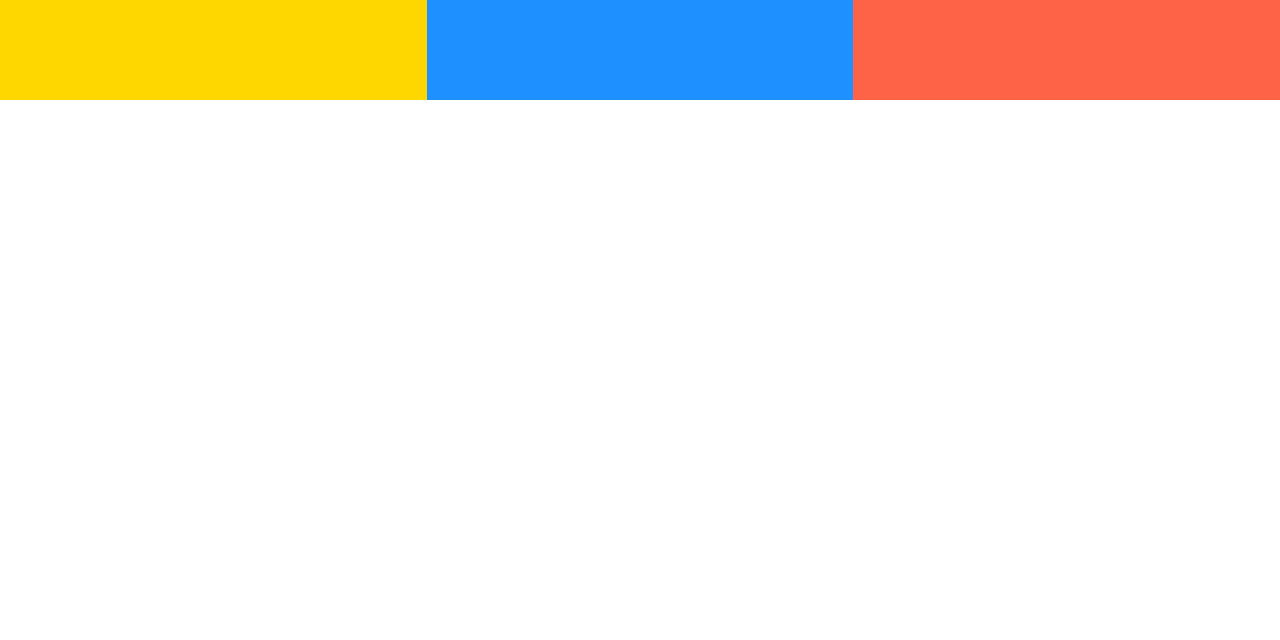
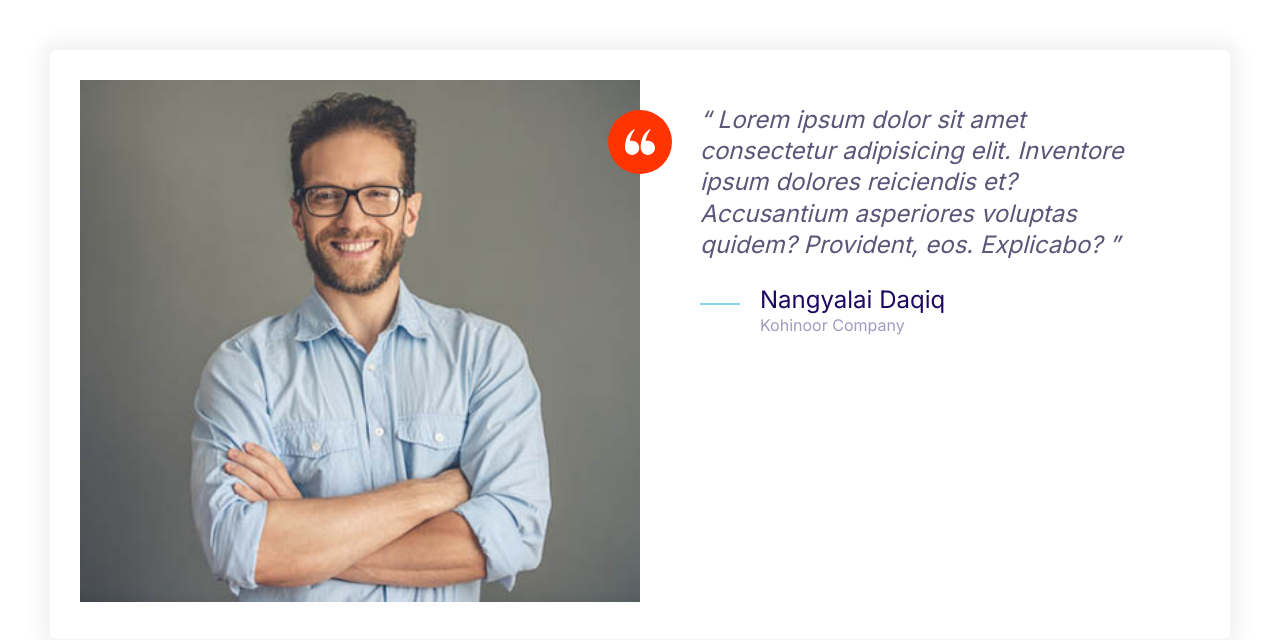
Before and after one commit to Nangyalaidaqiq/Kohinoor, a plain HTML site: page index.html in a window 1280 px wide. Drawn offline with Linux system fonts and the light colour scheme.

Commit message:
testimonials section added

```diff
--- a/css/styles.css
+++ b/css/styles.css
@@ -163,9 +163,18 @@ a {
     height: 40px;
 }
 
+.icon--small {
+    width: 30px;
+    height: 30px;
+}
+
 .icon--primary {
     fill: var(--color-primary);
 
+}
+
+.icon--white {
+    fill: #fff;
 }
 
 .icon-container {
@@ -176,6 +185,10 @@ a {
     display: inline-flex;
     justify-content: center;
     align-items: center;
+}
+
+.icon-container--accent {
+    background: var(--color-accent);
 }
 
 /* Button */
@@ -449,3 +462,34 @@ a {
         grid-template-columns: repeat(3, 1fr);
     }
 }
+
+/* Testimonials */
+.testimonial {
+    padding: 3rem;
+}
+
+.testimonial__image {
+    position: relative;
+}
+
+.testimonial__image > img {
+    width: 100%;
+}
+
+.testimonial__image > .icon-container {
+    position: absolute;
+    top: 3rem;
+    right: -32px;
+}
+
+@media screen and (min-width: 768px) {
+    .testimonial .quote,
+    .testimonial .quote__author {
+        font-size: 2.4rem;
+    }
+
+    .testimonial .quote {
+        margin-left: 6rem;
+    }
+
+}
--- a/index.html
+++ b/index.html
@@ -14,11 +14,38 @@
     <link rel="stylesheet" href="css/normalize (1).css" />
     <link rel="stylesheet" href="css/styles.css" />
   </head>
-  <body>
-    <div class="grid grid--1x3">
-      <div style="height: 100px; background: gold"></div>
-      <div style="height: 100px; background: dodgerblue"></div>
-      <div style="height: 100px; background: tomato"></div>
+  <body style="padding: 5rem">
+    <div class="card testimonial">
+      <div class="grid grid--1x2">
+        <div class="testimonial__image">
+          <img src="images/testimonial.jpg" alt="A happy, smiling customer" />
+          <span class="icon-container icon-container--accent">
+            <svg class="icon icon--white icon--small">
+              <use xlink:href="images/sprite.svg#quotes"></use>
+            </svg>
+          </span>
+        </div>
+        <blockquote class="quote">
+          <p class="quote__text">
+            Lorem ipsum dolor sit amet consectetur adipisicing elit. Inventore
+            ipsum dolores reiciendis et? Accusantium asperiores voluptas quidem?
+            Provident, eos. Explicabo?
+          </p>
+          <footer>
+            <div class="media">
+              <div class="media__image">
+                <svg class="icon icon--primary quote__line">
+                  <use xlink:href="images/sprite.svg#line"></use>
+                </svg>
+              </div>
+              <div class="media__body">
+                <h3 class="media__title quote__author">Nangyalai Daqiq</h3>
+                <p class="quote__company">Kohinoor Company</p>
+              </div>
+            </div>
+          </footer>
+        </blockquote>
+      </div>
     </div>
   </body>
 </html>
```
Also changed, not shown: components/Testimonial.html (added, +34 -0 lines), images/testimonial.jpg (added).
